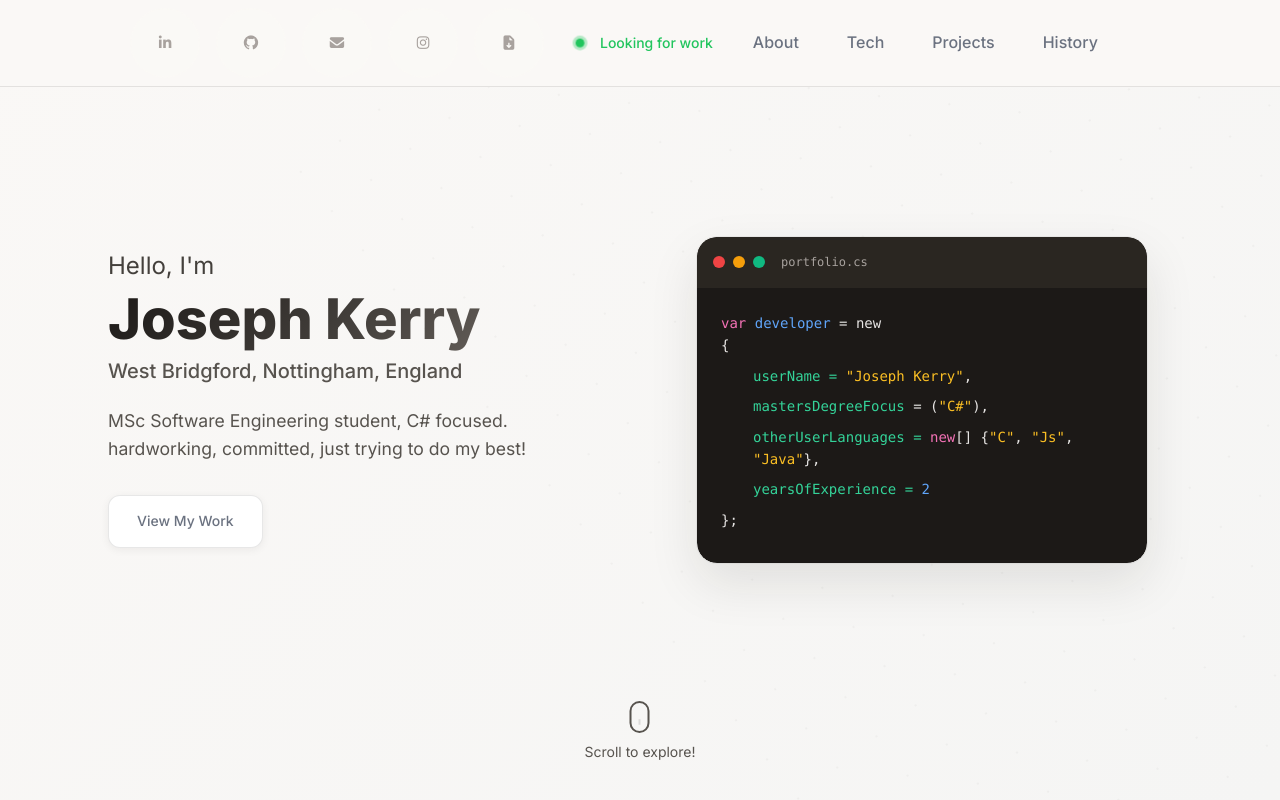
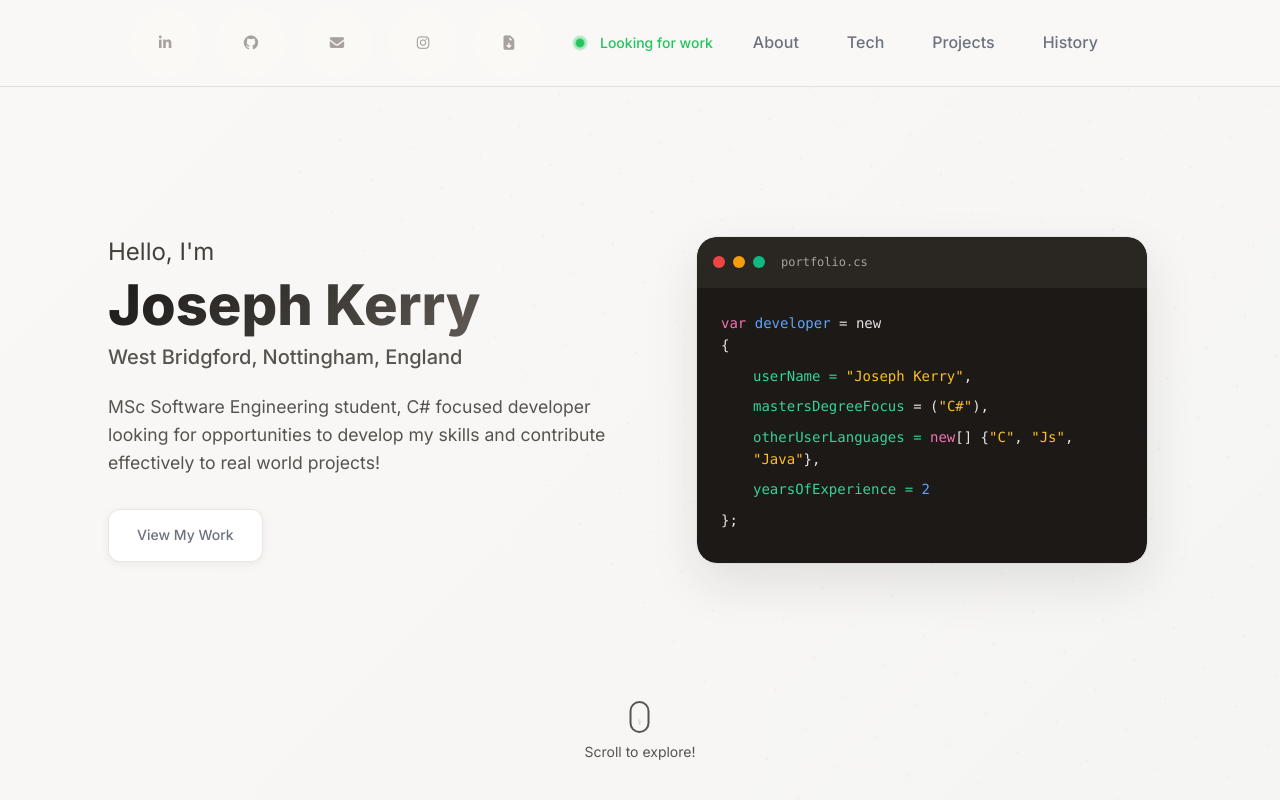
Before and after one commit to Joekrry/ReactWebsitePortfolio, a React (Vite) app in the folder my-react-app/: page / in a window 1280 px wide. Shown: the top 800 px of the page. Built offline with nearby package versions, Linux system fonts and the light colour scheme.

Commit message:
Update hero description text
Revised the hero section description to better highlight skills and aspirations, emphasizing a focus on C# development and interest in contributing to real-world projects.

```diff
--- a/my-react-app/src/components/Hero.jsx
+++ b/my-react-app/src/components/Hero.jsx
@@ -11,7 +11,9 @@ const Hero = () => {
             <span className="hero-subtitle">West Bridgford, Nottingham, England</span>
           </h1>
           <p className="hero-description">
-            MSc Software Engineering student, C# focused. hardworking, committed, just trying to do my best!
+            MSc Software Engineering student,
+            C# focused developer looking for opportunities to develop my skills
+            and contribute effectively to real world projects!
           </p>
           <div className="hero-buttons">
             <button
```
